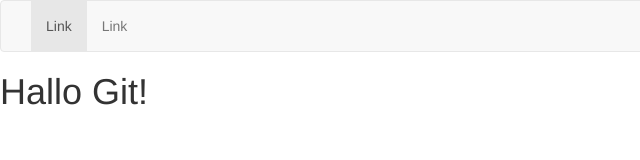
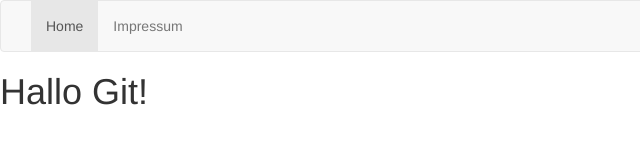
Before and after one commit to mirill1/meineWebseite, a plain HTML site: page index.html in a window 1280 px wide. Shown: the full height of the page, 0-640 px from the left. Drawn offline with nearby package versions, Linux system fonts and the light colour scheme.

Commit message:
Menüpunkte Home und Impressum hinzugefügt

```diff
--- a/index.html
+++ b/index.html
@@ -16,8 +16,8 @@
     <div class="container-fluid">
         <div class="collapse navbar-collapse">
             <ul class="nav navbar-nav">
-                <li class="active"><a href="#">Link</a></li>
-                <li><a href="#">Link</a></li>
+                <li class="active"><a href="#">Home</a></li>
+                <li><a href="#">Impressum</a></li>
             </ul>
         </div>
     </div>
```
